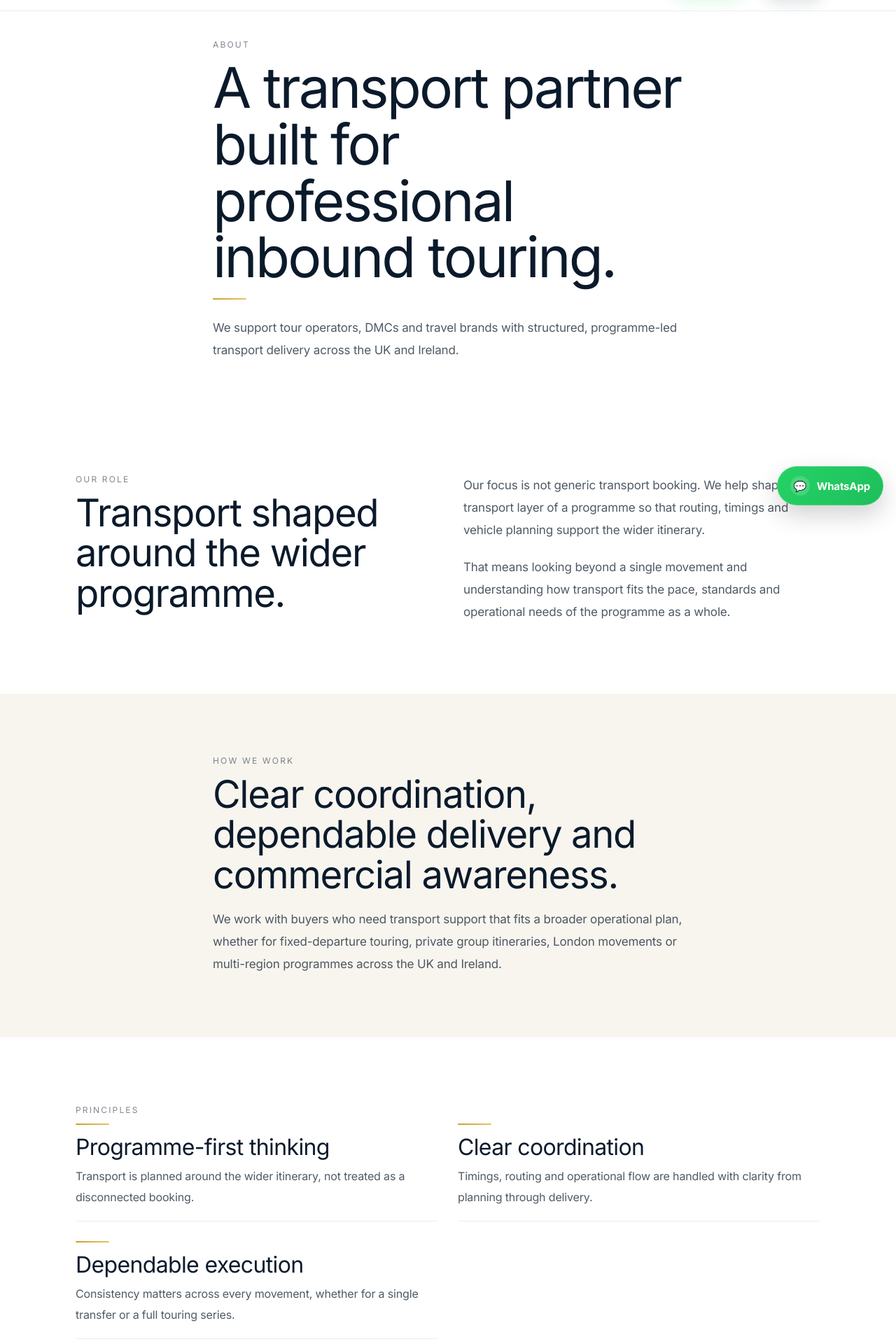
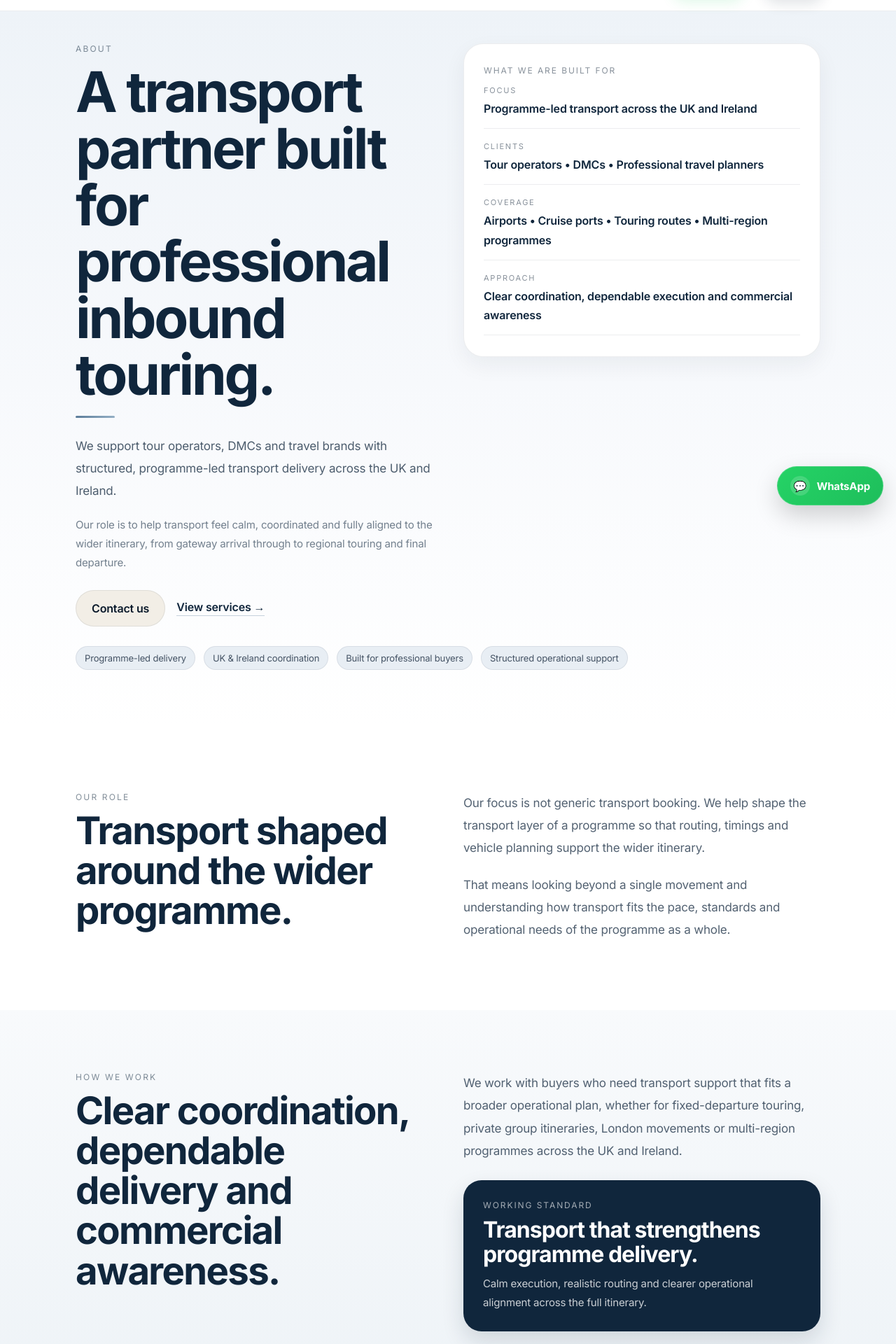
Before and after one commit to kandiahtk-crypto/Project-, a Next.js app: page /about in a window 1280 px wide. Shown: the part 60-1980 px from the top of the page at 70% size. Built offline with nearby package versions, Linux system fonts and the light colour scheme.

Commit message:
Refine text and styles in About page
Updated text for better clarity and adjusted styles for various components.

```diff
--- a/src/app/about/page.tsx
+++ b/src/app/about/page.tsx
@@ -5,28 +5,40 @@ export const metadata: Metadata = {
   title: "About",
   description:
     "A programme-led transport partner for professional inbound touring across the UK and Ireland.",
+  alternates: {
+    canonical: "/about",
+  },
 };
 
 const principles = [
   {
     title: "Programme-first thinking",
-    text: "Transport is planned around the wider itinerary, not treated as a disconnected booking.",
+    text: "Transport is planned around the wider itinerary, not treated as a disconnected booking or isolated movement.",
   },
   {
     title: "Clear coordination",
-    text: "Timings, routing and operational flow are handled with clarity from planning through delivery.",
+    text: "Timings, routing and operational flow are handled with clarity from planning through delivery, helping programmes move with confidence.",
   },
   {
     title: "Dependable execution",
-    text: "Consistency matters across every movement, whether for a single transfer or a full touring series.",
+    text: "Consistency matters across every movement, whether for a single transfer, a regional circuit or a full touring series.",
   },
+];
+
+const supportAreas = [
+  "Tour operators managing escorted and fixed-departure touring",
+  "DMCs coordinating commercially sensitive itinerary delivery",
+  "Travel planners structuring premium group movements",
+  "UK & Ireland programmes requiring multi-region coordination",
 ];
 
 export default function AboutPage() {
   return (
     <main>
       <section style={heroSection}>
-        <div style={containerNarrow}>
+        <div style={container}>
+          <div style={heroGrid} className="split-grid">
+            <div>
               <p style={eyebrow}>About</p>
 
               <h1 style={heroTitle}>
@@ -36,9 +48,70 @@ export default function AboutPage() {
               <div style={divider} />
 
               <p style={heroText}>
-            We support tour operators, DMCs and travel brands with structured,
-            programme-led transport delivery across the UK and Ireland.
+                We support tour operators, DMCs and travel brands with
+                structured, programme-led transport delivery across the UK and
+                Ireland.
               </p>
+
+              <p style={heroSubText}>
+                Our role is to help transport feel calm, coordinated and fully
+                aligned to the wider itinerary, from gateway arrival through to
+                regional touring and final departure.
+              </p>
+
+              <div style={heroActions}>
+                <a href="/contact" style={primaryButton}>
+                  Contact us
+                </a>
+                <a href="/services" style={secondaryLink}>
+                  View services →
+                </a>
+              </div>
+            </div>
+
+            <div style={heroPanel} className="premium-card">
+              <p style={panelEyebrow}>What we are built for</p>
+
+              <div style={heroPanelGrid}>
+                <div style={heroMetaItem}>
+                  <p style={heroMetaLabel}>Focus</p>
+                  <p style={heroMetaText}>
+                    Programme-led transport across the UK and Ireland
+                  </p>
+                </div>
+
+                <div style={heroMetaItem}>
+                  <p style={heroMetaLabel}>Clients</p>
+                  <p style={heroMetaText}>
+                    Tour operators • DMCs • Professional travel planners
+                  </p>
+                </div>
+
+                <div style={heroMetaItem}>
+                  <p style={heroMetaLabel}>Coverage</p>
+                  <p style={heroMetaText}>
+                    Airports • Cruise ports • Touring routes • Multi-region
+                    programmes
+                  </p>
+                </div>
+
+                <div style={heroMetaItem}>
+                  <p style={heroMetaLabel}>Approach</p>
+                  <p style={heroMetaText}>
+                    Clear coordination, dependable execution and commercial
+                    awareness
+                  </p>
+                </div>
+              </div>
+            </div>
+          </div>
+
+          <div style={proofStrip}>
+            <span style={proofItem}>Programme-led delivery</span>
+            <span style={proofItem}>UK &amp; Ireland coordination</span>
+            <span style={proofItem}>Built for professional buyers</span>
+            <span style={proofItem}>Structured operational support</span>
+          </div>
         </div>
       </section>
 
@@ -60,9 +133,9 @@ export default function AboutPage() {
               </p>
 
               <p style={sectionTextSpacing}>
-                That means looking beyond a single movement and understanding how
-                transport fits the pace, standards and operational needs of the
-                programme as a whole.
+                That means looking beyond a single movement and understanding
+                how transport fits the pace, standards and operational needs of
+                the programme as a whole.
               </p>
             </div>
           </div>
@@ -70,17 +143,36 @@ export default function AboutPage() {
       </section>
 
       <section style={sectionSoft}>
-        <div style={containerNarrow}>
+        <div style={container}>
+          <div style={splitGrid} className="split-grid">
+            <div>
               <p style={sectionLabel}>How we work</p>
               <h2 style={sectionTitle}>
-            Clear coordination, dependable delivery and commercial awareness.
+                Clear coordination, dependable delivery and commercial
+                awareness.
               </h2>
+            </div>
+
+            <div>
               <p style={sectionText}>
-            We work with buyers who need transport support that fits a broader
-            operational plan, whether for fixed-departure touring, private group
-            itineraries, London movements or multi-region programmes across the
-            UK and Ireland.
+                We work with buyers who need transport support that fits a
+                broader operational plan, whether for fixed-departure touring,
+                private group itineraries, London movements or multi-region
+                programmes across the UK and Ireland.
               </p>
+
+              <div style={responseBar} className="premium-card">
+                <p style={responseLabel}>Working standard</p>
+                <h3 style={responseTitle}>
+                  Transport that strengthens programme delivery.
+                </h3>
+                <p style={responseText}>
+                  Calm execution, realistic routing and clearer operational
+                  alignment across the full itinerary.
+                </p>
+              </div>
+            </div>
+          </div>
         </div>
       </section>
 
@@ -90,7 +182,11 @@ export default function AboutPage() {
 
           <div style={principlesGrid} className="feature-grid">
             {principles.map((item) => (
-              <article key={item.title} style={principleCard}>
+              <article
+                key={item.title}
+                style={principleCard}
+                className="premium-card"
+              >
                 <div style={accentLine} />
                 <h2 style={principleTitle}>{item.title}</h2>
                 <p style={principleText}>{item.text}</p>
@@ -110,19 +206,39 @@ export default function AboutPage() {
               </h2>
             </div>
 
-            <div>
-              <p style={sectionText}>
-                We are positioned for clients who need more than a standalone
-                vehicle booking. Our work supports programmes that require
-                consistency, timing control and transport planning aligned to a
-                wider operational framework.
+            <div style={supportPanel} className="premium-card">
+              {supportAreas.map((item) => (
+                <div key={item} style={supportItem}>
+                  {item}
+                </div>
+              ))}
+            </div>
+          </div>
+        </div>
+      </section>
+
+      <section style={section}>
+        <div style={container}>
+          <div style={editorialPanel} className="premium-card">
+            <p style={panelEyebrow}>Why it matters</p>
+            <h2 style={panelTitle}>
+              Strong transport planning protects the quality of the whole
+              programme.
+            </h2>
+            <p style={panelText}>
+              Whether the requirement is a city-based movement, a regional
+              circuit or a full touring series, the objective remains the same:
+              structured support that strengthens delivery and helps the wider
+              programme run well.
             </p>
 
-              <p style={sectionTextSpacing}>
-                Whether the requirement is a city-based movement, a regional
-                circuit or a full touring series, the objective remains the
-                same: structured support that strengthens delivery.
-              </p>
+            <div style={panelActions}>
+              <a href="/programmes" style={secondaryLink}>
+                Explore programmes →
+              </a>
+              <a href="/coach-hire-uk" style={secondaryLink}>
+                Coach hire UK →
+              </a>
             </div>
           </div>
         </div>
@@ -142,7 +258,7 @@ export default function AboutPage() {
           </p>
 
           <div style={ctaActions}>
-            <a href="/contact" style={primaryButton}>
+            <a href="/contact" style={primaryButtonDark}>
               Contact us
             </a>
             <a href="/services" style={secondaryLink}>
@@ -162,13 +278,15 @@ const container: CSSProperties = {
 };
 
 const containerNarrow: CSSProperties = {
-  maxWidth: 720,
+  maxWidth: 760,
   margin: "0 auto",
   padding: "0 24px",
 };
 
 const heroSection: CSSProperties = {
-  padding: "40px 0 64px",
+  padding: "46px 0 78px",
+  background:
+    "linear-gradient(180deg, #EEF3F8 0%, #F7F9FC 52%, #FFFFFF 100%)",
 };
 
 const section: CSSProperties = {
@@ -177,11 +295,17 @@ const section: CSSProperties = {
 
 const sectionSoft: CSSProperties = {
   padding: "88px 0",
-  background: "#F8F5EF",
+  background: "linear-gradient(180deg, #F8FAFC 0%, #EEF3F7 100%)",
 };
 
 const ctaSection: CSSProperties = {
   padding: "88px 0 48px",
+};
+
+const heroGrid: CSSProperties = {
+  display: "grid",
+  gap: 36,
+  alignItems: "start",
 };
 
 const splitGrid: CSSProperties = {
@@ -195,7 +319,7 @@ const eyebrow: CSSProperties = {
   fontSize: 12,
   letterSpacing: "0.18em",
   textTransform: "uppercase",
-  color: "rgba(11, 26, 43, 0.52)",
+  color: "rgba(16, 38, 60, 0.52)",
 };
 
 const sectionLabel: CSSProperties = {
@@ -203,46 +327,46 @@ const sectionLabel: CSSProperties = {
   fontSize: 12,
   letterSpacing: "0.18em",
   textTransform: "uppercase",
-  color: "rgba(11, 26, 43, 0.52)",
+  color: "rgba(16, 38, 60, 0.52)",
 };
 
 const heroTitle: CSSProperties = {
   margin: "14px 0 16px",
   maxWidth: 760,
-  fontSize: "clamp(2.7rem, 7vw, 5rem)",
+  fontSize: "clamp(2.4rem, 7vw, 5rem)",
   lineHeight: 1.01,
-  letterSpacing: "-0.035em",
-  fontWeight: 400,
-  fontFamily: "var(--font-serif)",
-  color: "#0B1A2B",
+  letterSpacing: "-0.04em",
+  fontWeight: 700,
+  fontFamily: "var(--font-sans)",
+  color: "#10263C",
 };
 
 const sectionTitle: CSSProperties = {
   margin: "0 0 18px",
   maxWidth: 760,
   fontSize: "clamp(2rem, 5vw, 3.4rem)",
-  lineHeight: 1.06,
-  letterSpacing: "-0.025em",
-  fontWeight: 400,
-  fontFamily: "var(--font-serif)",
-  color: "#0B1A2B",
+  lineHeight: 1.05,
+  letterSpacing: "-0.03em",
+  fontWeight: 650,
+  fontFamily: "var(--font-sans)",
+  color: "#10263C",
 };
 
 const ctaTitle: CSSProperties = {
   margin: "0 0 18px",
   maxWidth: 760,
   fontSize: "clamp(2rem, 5vw, 3.2rem)",
-  lineHeight: 1.06,
-  letterSpacing: "-0.025em",
-  fontWeight: 400,
-  fontFamily: "var(--font-serif)",
-  color: "#0B1A2B",
+  lineHeight: 1.05,
+  letterSpacing: "-0.03em",
+  fontWeight: 650,
+  fontFamily: "var(--font-sans)",
+  color: "#10263C",
 };
 
 const divider: CSSProperties = {
-  width: 48,
-  height: 2,
-  background: "linear-gradient(90deg, #C9A227 0%, #E3C565 100%)",
+  width: 56,
+  height: 3,
+  background: "linear-gradient(90deg, #5B7C99 0%, #94AFC5 100%)",
   margin: "18px 0 24px",
   borderRadius: 999,
 };
@@ -252,7 +376,15 @@ const heroText: CSSProperties = {
   maxWidth: 680,
   fontSize: 17,
   lineHeight: 1.9,
-  color: "rgba(11, 26, 43, 0.72)",
+  color: "rgba(16, 38, 60, 0.74)",
+};
+
+const heroSubText: CSSProperties = {
+  margin: "18px 0 0",
+  maxWidth: 640,
+  fontSize: 15,
+  lineHeight: 1.8,
+  color: "rgba(16, 38, 60, 0.58)",
 };
 
 const sectionText: CSSProperties = {
@@ -260,7 +392,7 @@ const sectionText: CSSProperties = {
   maxWidth: 680,
   fontSize: 17,
   lineHeight: 1.9,
-  color: "rgba(11, 26, 43, 0.72)",
+  color: "rgba(16, 38, 60, 0.72)",
 };
 
 const sectionTextSpacing: CSSProperties = {
@@ -268,45 +400,15 @@ const sectionTextSpacing: CSSProperties = {
   maxWidth: 680,
   fontSize: 17,
   lineHeight: 1.9,
-  color: "rgba(11, 26, 43, 0.72)",
+  color: "rgba(16, 38, 60, 0.72)",
 };
 
-const principlesGrid: CSSProperties = {
-  display: "grid",
-  gridTemplateColumns: "1fr",
-  gap: 36,
-};
-
-const principleCard: CSSProperties = {
-  minWidth: 0,
-  paddingBottom: 18,
-  borderBottom: "1px solid rgba(11, 26, 43, 0.08)",
-};
-
-const accentLine: CSSProperties = {
-  width: 48,
-  height: 2,
-  borderRadius: 999,
-  marginBottom: 14,
-  background: "linear-gradient(90deg, #C9A227 0%, #E3C565 100%)",
-};
-
-const principleTitle: CSSProperties = {
-  margin: "0 0 10px",
-  fontSize: "clamp(1.5rem, 4vw, 2rem)",
-  lineHeight: 1.12,
-  fontWeight: 400,
-  letterSpacing: "-0.02em",
-  fontFamily: "var(--font-serif)",
-  color: "#0B1A2B",
-};
-
-const principleText: CSSProperties = {
-  margin: 0,
-  maxWidth: 500,
-  fontSize: 16,
-  lineHeight: 1.85,
-  color: "rgba(11, 26, 43, 0.72)",
+const heroActions: CSSProperties = {
+  marginTop: 26,
+  display: "flex",
+  gap: 16,
+  flexWrap: "wrap",
+  alignItems: "center",
 };
 
 const ctaActions: CSSProperties = {
@@ -331,8 +433,212 @@ const primaryButton: CSSProperties = {
   border: "1px solid rgba(11, 26, 43, 0.08)",
 };
 
+const primaryButtonDark: CSSProperties = {
+  display: "inline-flex",
+  alignItems: "center",
+  justifyContent: "center",
+  minHeight: 54,
+  padding: "0 24px",
+  borderRadius: 999,
+  background: "#10263C",
+  color: "#FFFFFF",
+  textDecoration: "none",
+  fontWeight: 600,
+  border: "1px solid rgba(16,38,60,0.10)",
+  boxShadow: "0 10px 24px rgba(16,38,60,0.16)",
+};
+
 const secondaryLink: CSSProperties = {
   textDecoration: "none",
-  color: "#0B1A2B",
-  fontWeight: 500,
+  color: "#10263C",
+  fontWeight: 600,
+  display: "inline-flex",
+  alignItems: "center",
+  gap: 6,
+  paddingBottom: 2,
+  borderBottom: "1px solid rgba(91,124,153,0.34)",
 };
+
+const heroPanel: CSSProperties = {
+  padding: "30px 28px",
+  borderRadius: 28,
+  background: "#FFFFFF",
+  border: "1px solid rgba(18, 36, 56, 0.08)",
+  boxShadow: "0 12px 32px rgba(18, 36, 56, 0.06)",
+};
+
+const panelEyebrow: CSSProperties = {
+  margin: "0 0 14px",
+  fontSize: 12,
+  letterSpacing: "0.16em",
+  textTransform: "uppercase",
+  color: "rgba(18,36,56,0.5)",
+};
+
+const heroPanelGrid: CSSProperties = {
+  display: "grid",
+  gap: 18,
+};
+
+const heroMetaItem: CSSProperties = {
+  paddingBottom: 14,
+  borderBottom: "1px solid rgba(18,36,56,0.08)",
+};
+
+const heroMetaLabel: CSSProperties = {
+  margin: "0 0 6px",
+  fontSize: 11,
+  letterSpacing: "0.16em",
+  textTransform: "uppercase",
+  color: "rgba(18,36,56,0.5)",
+};
+
+const heroMetaText: CSSProperties = {
+  margin: 0,
+  fontSize: 16,
+  lineHeight: 1.7,
+  color: "#10263C",
+  fontWeight: 600,
+};
+
+const proofStrip: CSSProperties = {
+  marginTop: 28,
+  display: "flex",
+  flexWrap: "wrap",
+  gap: 12,
+};
+
+const proofItem: CSSProperties = {
+  display: "inline-flex",
+  alignItems: "center",
+  minHeight: 34,
+  padding: "0 12px",
+  borderRadius: 999,
+  background: "#E8EEF4",
+  border: "1px solid rgba(18,36,56,0.08)",
+  fontSize: 13,
+  color: "rgba(18, 36, 56, 0.76)",
+};
+
+const responseBar: CSSProperties = {
+  marginTop: 26,
+  padding: "28px",
+  borderRadius: 26,
+  background: "#10263C",
+  color: "#FFFFFF",
+  boxShadow: "0 14px 32px rgba(16,38,60,0.14)",
+};
+
+const responseLabel: CSSProperties = {
+  margin: "0 0 10px",
+  fontSize: 12,
+  letterSpacing: "0.16em",
+  textTransform: "uppercase",
+  color: "rgba(255,255,255,0.62)",
+};
+
+const responseTitle: CSSProperties = {
+  margin: "0 0 10px",
+  fontSize: "clamp(1.4rem, 3vw, 2rem)",
+  lineHeight: 1.1,
+  letterSpacing: "-0.03em",
+  fontWeight: 700,
+  color: "#FFFFFF",
+};
+
+const responseText: CSSProperties = {
+  margin: 0,
+  fontSize: 15,
+  lineHeight: 1.8,
+  color: "rgba(255,255,255,0.78)",
+};
+
+const principlesGrid: CSSProperties = {
+  display: "grid",
+  gridTemplateColumns: "1fr",
+  gap: 28,
+};
+
+const principleCard: CSSProperties = {
+  minWidth: 0,
+  padding: "28px",
+  borderRadius: 26,
+  background: "#FFFFFF",
+  border: "1px solid rgba(18,36,56,0.08)",
+  boxShadow: "0 12px 28px rgba(18,36,56,0.05)",
+};
+
+const accentLine: CSSProperties = {
+  width: 48,
+  height: 3,
+  borderRadius: 999,
+  marginBottom: 16,
+  background: "linear-gradient(90deg, #5B7C99 0%, #94AFC5 100%)",
+};
+
+const principleTitle: CSSProperties = {
+  margin: "0 0 10px",
+  fontSize: "clamp(1.45rem, 4vw, 2rem)",
+  lineHeight: 1.12,
+  fontWeight: 700,
+  letterSpacing: "-0.02em",
+  fontFamily: "var(--font-sans)",
+  color: "#10263C",
+};
+
+const principleText: CSSProperties = {
+  margin: 0,
+  maxWidth: 500,
+  fontSize: 16,
+  lineHeight: 1.85,
+  color: "rgba(16, 38, 60, 0.72)",
+};
+
+const supportPanel: CSSProperties = {
+  padding: "30px 28px",
+  borderRadius: 28,
+  background: "#FFFFFF",
+  border: "1px solid rgba(18,36,56,0.08)",
+  boxShadow: "0 12px 28px rgba(18,36,56,0.05)",
+};
+
+const supportItem: CSSProperties = {
+  paddingBottom: 14,
+  marginBottom: 14,
+  borderBottom: "1px solid rgba(18,36,56,0.08)",
+  fontSize: 18,
+  lineHeight: 1.7,
+  color: "#10263C",
+};
+
+const editorialPanel: CSSProperties = {
+  padding: "34px 30px",
+  borderRadius: 28,
+  background: "#FFFFFF",
+  border: "1px solid rgba(18,36,56,0.08)",
+  boxShadow: "0 12px 28px rgba(18,36,56,0.05)",
+};
+
+const panelTitle: CSSProperties = {
+  margin: "0 0 14px",
+  fontSize: "clamp(1.6rem, 3vw, 2.3rem)",
+  lineHeight: 1.08,
+  letterSpacing: "-0.03em",
+  fontWeight: 700,
+  color: "#10263C",
+};
+
+const panelText: CSSProperties = {
+  margin: 0,
+  fontSize: 16,
+  lineHeight: 1.85,
+  color: "rgba(16, 38, 60, 0.72)",
+};
+
+const panelActions: CSSProperties = {
+  marginTop: 22,
+  display: "flex",
+  gap: 18,
+  flexWrap: "wrap",
+  alignItems: "center",
+};
```
Lines whose indentation alone changed are shown as unchanged.
